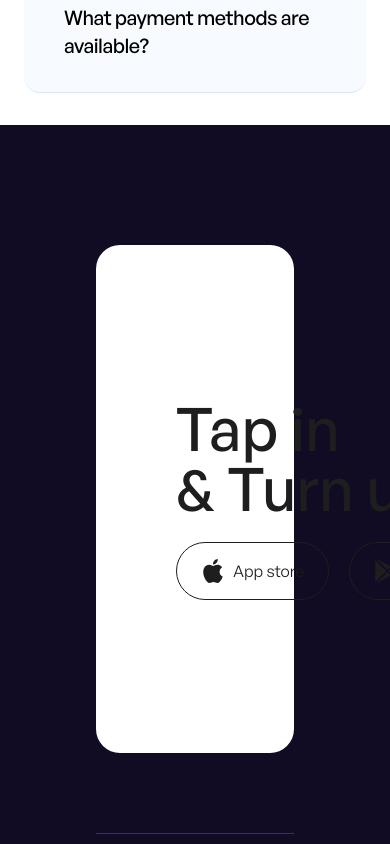
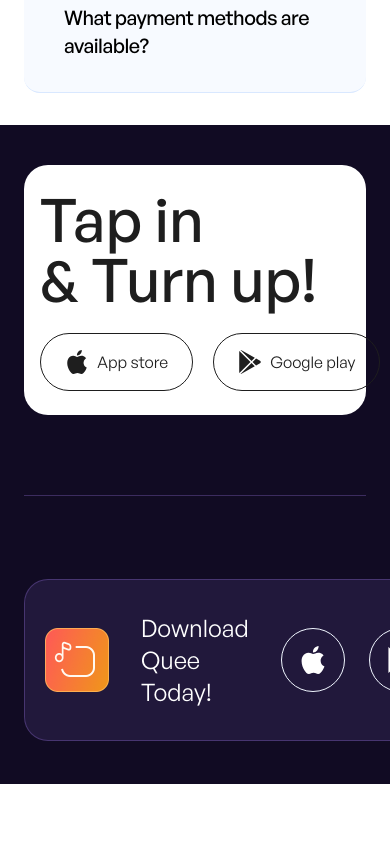
Before and after one commit to TheJoBoCollective/quee-web, a Next.js app: page / in a window 390 px wide. Shown: the part 3940-4784 px from the top of the page. After the commit the page ends 4724 px from the top, so only its background shows below. Built offline with nearby package versions, Linux system fonts and the light colour scheme.

Commit message:
refactor Vinyl component to accept props and update Footer to use className for responsive design

```diff
--- a/src/components/icons/vinyl.tsx
+++ b/src/components/icons/vinyl.tsx
@@ -1,12 +1,15 @@
 import React from "react";
 
-const Vinyl = () => {
+const Vinyl = (
+  props: React.SVGProps<SVGSVGElement> & { className?: string }
+) => {
   return (
     <svg
       xmlns="http://www.w3.org/2000/svg"
       width="460"
       height="460"
       fill="none"
+      {...props}
     >
       <path
         fill="#2B2441"
--- a/src/components/landing/Footer.tsx
+++ b/src/components/landing/Footer.tsx
@@ -8,9 +8,9 @@
     "linear-gradient(108.13deg, rgba(255, 88, 88, 0.5) 0%, rgba(240, 152, 25, 0.5) 100%)";
 
   return (
-    <footer className="bg-[#110B23] min-h-screen px-24 py-30">
-      <div className="flex items-center bg-white max-w-6xl mx-auto rounded-3xl pl-20 py-6 mb-20">
-        <div className="max-w-xs mr-19">
+    <footer className="bg-[#110B23] md:min-h-screen px-6 md:px-24 py-10 md:py-30">
+      <div className="flex items-center bg-white max-w-6xl mx-auto rounded-3xl pl-4 md:pl-20 py-6 mb-20">
+        <div className="md:max-w-xs mr-19">
           <h1 className="text-[#1E1E1E] font-medium text-6xl pb-6">
             Tap in <br />& Turn up!
           </h1>
@@ -37,7 +37,7 @@
             </a>
           </div>
         </div>
-        <Vinyl />
+        <Vinyl className="hidden md:block" />
       </div>
       <section className="flex justify-between items-center border-t border-[#9F77EC4D] max-w-5xl mx-auto pt-20">
         <div className="flex items-center justify-center gap-8 border border-[#9F77EC4D] rounded-3xl bg-[#21183B]  text-white max-w-2xl py-8 px-13">
```
